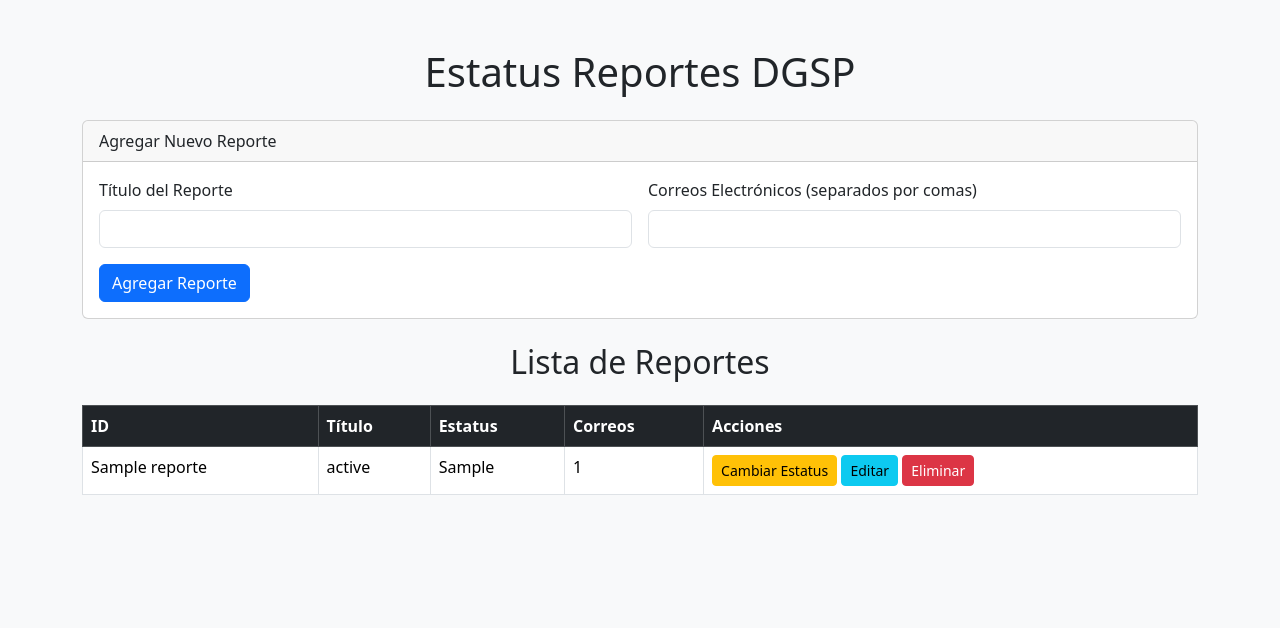
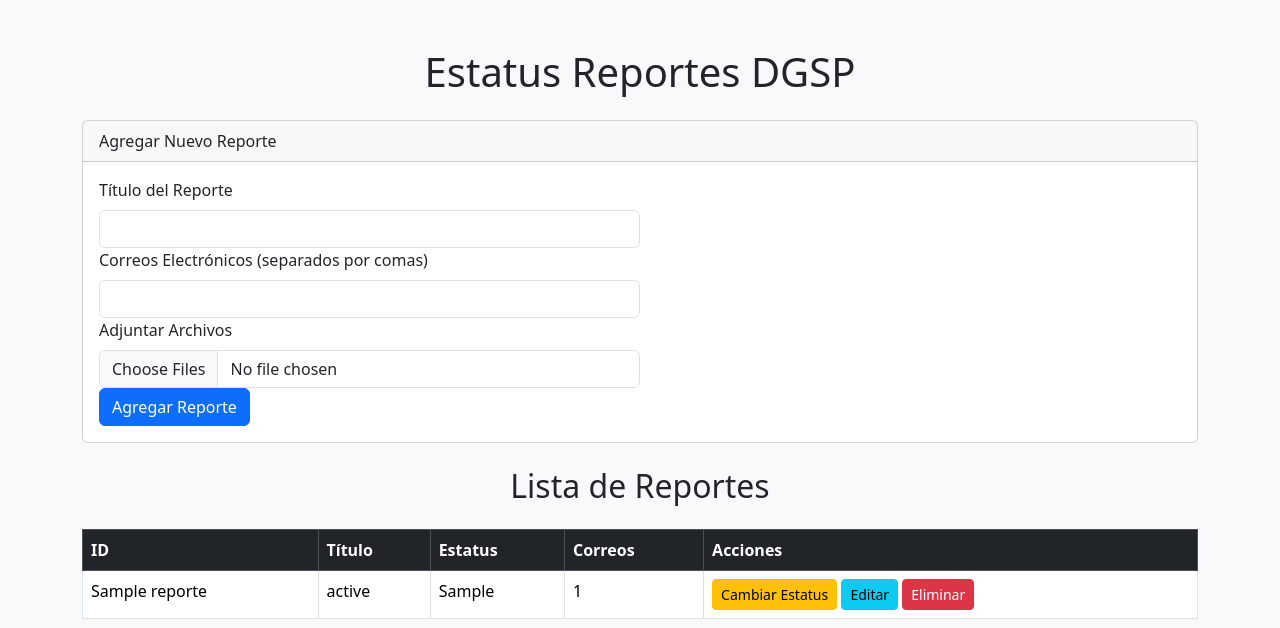
Before and after one commit to c45p3rdevs/MailerPY2, a Flask app: page / in a window 1280 px wide. Shown: the part 156-784 px from the top of the page. Run offline with Flask 3, Linux system fonts and the light colour scheme; tables that the repository leaves empty or names only in its code hold one stand-in row (values such as "Sample post"); grey boxes are pictures that could not be loaded.

Commit message:
Welcome Version 1.1 MailerPY

```diff
--- a/app.py
+++ b/app.py
@@ -37,16 +37,15 @@ def enviar_correo(asunto, mensaje, destinatarios, archivos=None):
         password = "alex coxn efyc zjkf"
 
 
+
+
+
+
         msg = MIMEMultipart()
         msg['Subject'] = asunto
         msg['From'] = remitente
         msg['To'] = ", ".join(destinatarios)
         msg.attach(MIMEText(mensaje, 'html'))
-
-        with smtplib.SMTP_SSL('smtp.gmail.com', 465) as server:
-            server.login(remitente, password)
-            server.sendmail(remitente, destinatarios, msg.as_string())
-            msg = MIMEText(mensaje, 'html')
 
 
 
@@ -65,6 +64,23 @@ def enviar_correo(asunto, mensaje, destinatarios, archivos=None):
                     encoders.encode_base64(mime)
                     mime.add_header('Content-Disposition', f'attachment; filename="{filename}"')
                     msg.attach(mime)
+
+                     # Asegurar que el archivo esté completamente cerrado antes de eliminarlo
+                    del f
+
+                    #os.remove(path)
+
+        with smtplib.SMTP_SSL('smtp.gmail.com', 465) as server:
+            server.login(remitente, password)
+            server.sendmail(remitente, destinatarios, msg.as_string())
+           # msg = MIMEText(mensaje, 'html')
+
+
+
+
+
+
+
 
 
         flash(f"Correo enviado exitosamente a: {', '.join(destinatarios)}.", "success")
@@ -85,9 +101,11 @@ def index():
 def agregar_reporte():
     titulo = request.form['titulo']
     correos = request.form['correos']
+    archivos = request.files.getlist('archivos')  # Obtener los archivos adjuntos
 
     correos_lista = correos.split(',')
     correos_invalidos = validar_correos(correos_lista)
+
 
     if correos_invalidos:
         flash(f"Los siguientes correos son inválidos: {', '.join(correos_invalidos)}.", "error")
@@ -98,7 +116,7 @@ def agregar_reporte():
     conn.commit()
 
     mensaje = f"Gracias por enviar su reporte <strong>{titulo}</strong>. Le confirmamos que hemos recibido su solicitud y será atendida a la brevedad posible. Nuestro equipo ya está trabajando para resolver el asunto y le mantendremos informado(a) sobre cualquier actualización importante.<br> <strong>En un momento recibirá los detalles de su reporte</strong><br> <strong>Atentamente</strong> <br> <img src='https://i.ibb.co/tZ5x7dk/BannNvo1.png'>"
-    enviar_correo("Nuevo Reporte Generado", mensaje, correos_lista)
+    enviar_correo("Nuevo Reporte Generado", mensaje, correos_lista, archivos=archivos)
 
     flash("Reporte agregado y correos enviados.", "success")
     return redirect(url_for('index'))
--- a/templates/index.html
+++ b/templates/index.html
@@ -53,7 +53,7 @@
                 Agregar Nuevo Reporte
             </div>
             <div class="card-body">
-                <form action="/agregar_reporte" method="POST" class="row g-3">
+                <form action="/agregar_reporte" method="POST" enctype="multipart/form-data">
                     <div class="col-md-6">
                         <label for="titulo" class="form-label">Título del Reporte</label>
                         <input type="text" class="form-control" name="titulo" id="titulo" required>
@@ -62,10 +62,15 @@
                         <label for="correos" class="form-label">Correos Electrónicos (separados por comas)</label>
                         <input type="text" class="form-control" name="correos" id="correos" required>
                     </div>
+                    <div class="col-md-6">
+                        <label for="archivos" class="form-label">Adjuntar Archivos</label>
+                        <input type="file" class="form-control" name="archivos" id="archivos" multiple>
+                    </div>
                     <div class="col-12">
                         <button type="submit" class="btn btn-primary">Agregar Reporte</button>
                     </div>
                 </form>
+
             </div>
         </div>
 
```
Also changed, not shown: 9 other files.
